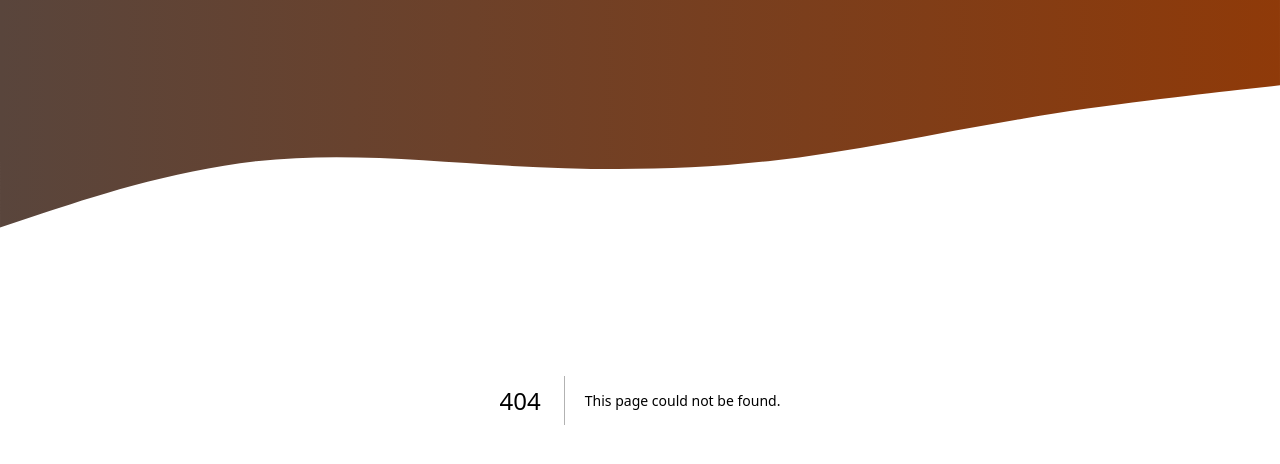
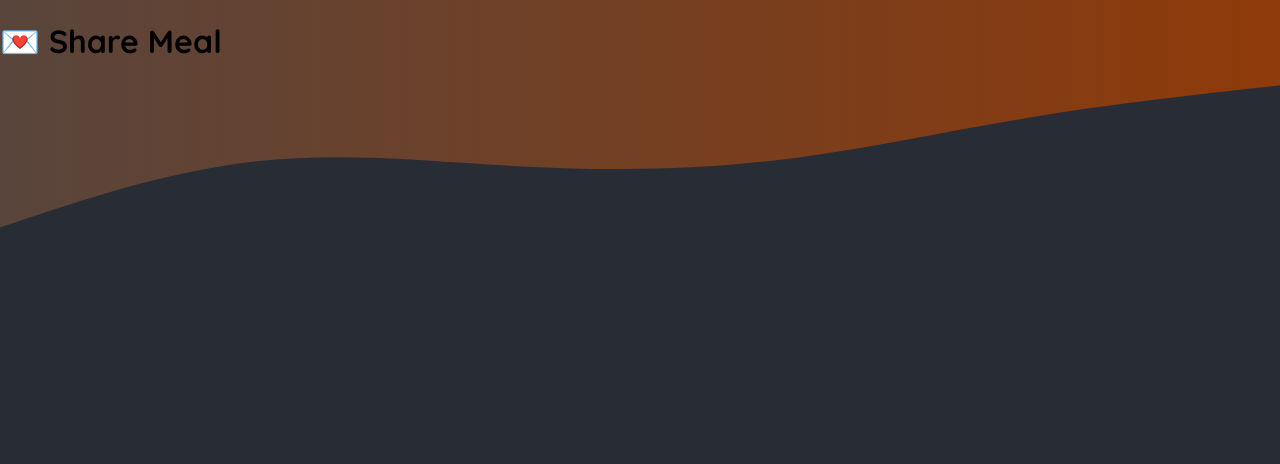
Before and after one commit to kazvee/foodies-next, a Next.js app: page /meals/share in a window 1280 px wide. Before the commit this address had no page. Shown: the top 464 px of the page. Built offline with nearby package versions, Linux system fonts and the light colour scheme.

Commit message:
Add route to Share Meal page

```diff
--- /dev/null
+++ b/app/meals/share/page.js
@@ -0,0 +1,5 @@
+const ShareMealPage = () => {
+  return <h1>💌 Share Meal</h1>;
+};
+
+export default ShareMealPage;
```
